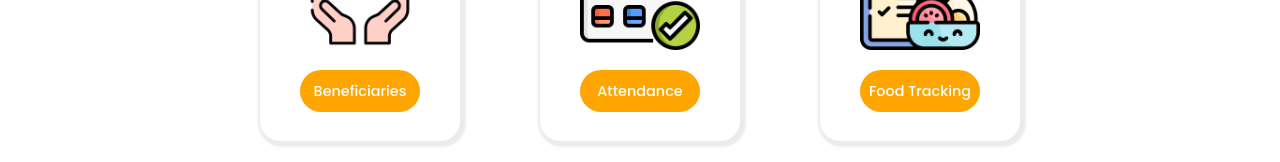
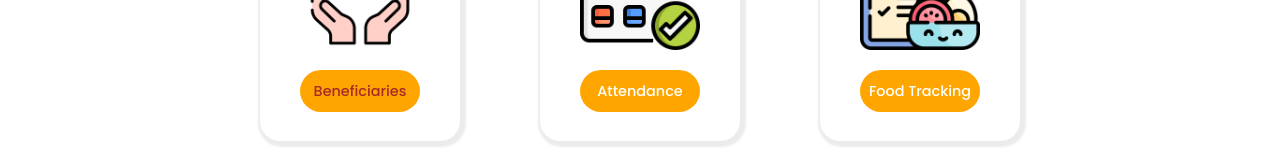
Before and after one commit to ZenithTechSolutions/Child-Nutrition-Tracker, a React (Vite) app: page / in a window 1280 px wide. In both pictures the pointer is over the button "Beneficiaries". Shown: the part 261-423 px from the top of the page. Built offline with nearby package versions, Linux system fonts and the light colour scheme.

Commit message:
link update in home

```diff
--- a/src/components/home.jsx
+++ b/src/components/home.jsx
@@ -26,7 +26,7 @@ const Home = () => {
         {menu.map((item, index) => (
             <div key={index} className="home-card">
               <img src={item.img} alt={item.name} />
-              <Link to="/{item.link}">
+              <Link to={`/${item.link}`}>
                 <button className="home-card-btn">{item.name}</button>
               </Link>
             </div>
--- a/src/styles/home.css
+++ b/src/styles/home.css
@@ -65,3 +65,6 @@
   transition: all 0.3s ease-in-out;
   cursor: pointer;
 }
+.home-card-btn:hover{
+  color: var(--home-heading-color);
+}
```
